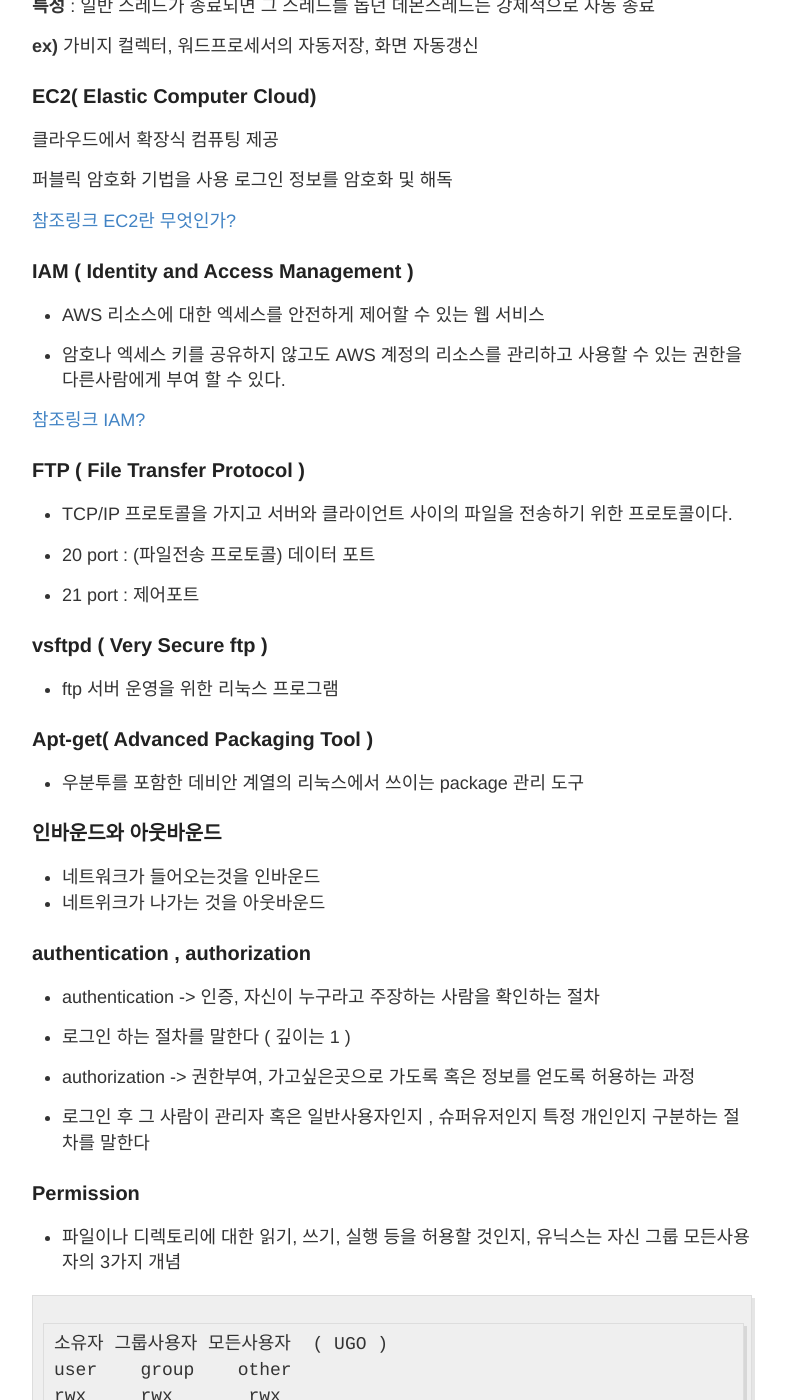
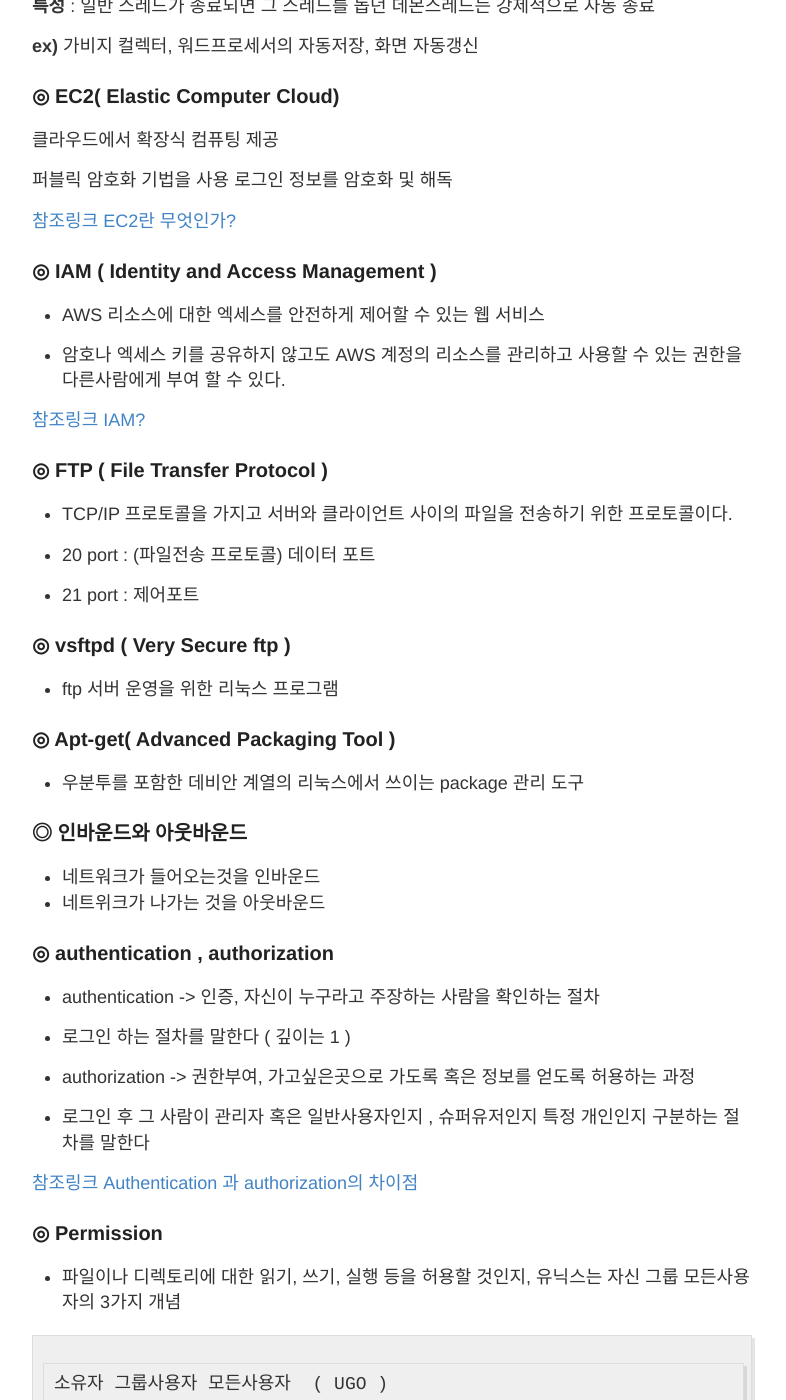
Before and after one commit to asdhgfasd/asdhgfasd.github.io, a Jekyll site: the page built from _posts/2016-12-18-study.md, in a window 1280 px wide and 1400 px high, scrolled down 435 px. Shown: the whole window, without its empty margins (248-1034 px from the left). Built offline with Jekyll 4.4.1, drawn with Linux system fonts in a browser that asks for light colours.

Commit message:
no message

````diff
--- a/_posts/2016-12-18-study.md
+++ b/_posts/2016-12-18-study.md
@@ -6,7 +6,7 @@
 
 ---
 
-### __Daemon thread__
+### ◎ __Daemon thread__
 
 - __데몬(Daemon)__:
 리눅스 서버에서 주로 많이 사용되며, 백그라운드 상태에서 대기하고 있다가 처리할 요청이
@@ -18,21 +18,21 @@
 
 __ex)__ 가비지 컬렉터, 워드프로세서의 자동저장, 화면 자동갱신
 
-### __EC2( Elastic Computer Cloud)__
+### ◎ __EC2( Elastic Computer Cloud)__
  클라우드에서 확장식 컴퓨팅 제공
 
  퍼블릭 암호화 기법을 사용 로그인 정보를 암호화 및 해독
 
  [참조링크 EC2란 무엇인가?](http://docs.aws.amazon.com/ko_kr/AWSEC2/latest/UserGuide/concepts.html)
 
-### __IAM ( Identity and Access Management )__
+### ◎ __IAM ( Identity and Access Management )__
 - AWS 리소스에 대한 엑세스를 안전하게 제어할 수 있는 웹 서비스
 
 - 암호나 엑세스 키를 공유하지 않고도 AWS 계정의 리소스를 관리하고 사용할 수 있는 권한을 다른사람에게 부여 할 수 있다.
 
 [참조링크 IAM?](http://docs.aws.amazon.com/ko_kr/AWSEC2/latest/UserGuide/concepts.html)
 
-### __FTP ( File Transfer Protocol )__
+### ◎ __FTP ( File Transfer Protocol )__
 - TCP/IP 프로토콜을 가지고 서버와 클라이언트 사이의 파일을 전송하기 위한
  프로토콜이다.
 
@@ -41,17 +41,17 @@
 - 21 port : 제어포트
 
 
-### __vsftpd ( Very Secure ftp )__
+### ◎ __vsftpd ( Very Secure ftp )__
 - ftp 서버 운영을 위한 리눅스 프로그램
 
-### __Apt-get( Advanced Packaging Tool )__
+### ◎ __Apt-get( Advanced Packaging Tool )__
 - 우분투를 포함한 데비안 계열의 리눅스에서 쓰이는 package 관리 도구
 
-### __인바운드와 아웃바운드__
+### ◎ __인바운드와 아웃바운드__
 - 네트워크가 들어오는것을 인바운드
 - 네트위크가 나가는 것을 아웃바운드
 
-### authentication , authorization
+### ◎ authentication , authorization
 - authentication -> 인증, 자신이 누구라고 주장하는 사람을 확인하는 절차
 
 - 로그인 하는 절차를 말한다 ( 깊이는 1 )
@@ -60,9 +60,10 @@
 
 - 로그인 후 그 사람이 관리자 혹은 일반사용자인지 , 슈퍼유저인지 특정 개인인지 구분하는 절차를 말한다
 
+[참조링크 Authentication 과 authorization의 차이점](http://blog.naver.com/PostView.nhn?blogId=iq_up&logNo=100057746027&redirect=Dlog&widgetTypeCall=true)
 
 
-### Permission
+### ◎ Permission
 - 파일이나 디렉토리에 대한 읽기, 쓰기, 실행 등을 허용할 것인지, 유닉스는 자신 그룹 모든사용자의 3가지 개념
 
 ```
@@ -109,7 +110,7 @@
 [참조링크 chgrp](http://zetawiki.com/wiki/%EB%A6%AC%EB%88%85%EC%8A%A4_chgrp)
 
 
-## 대칭키 비대칭키
+## ◎ 대칭키 비대칭키
 
 #### 대칭키
 - 암호화와 복호화 할때 키가 같다
````
